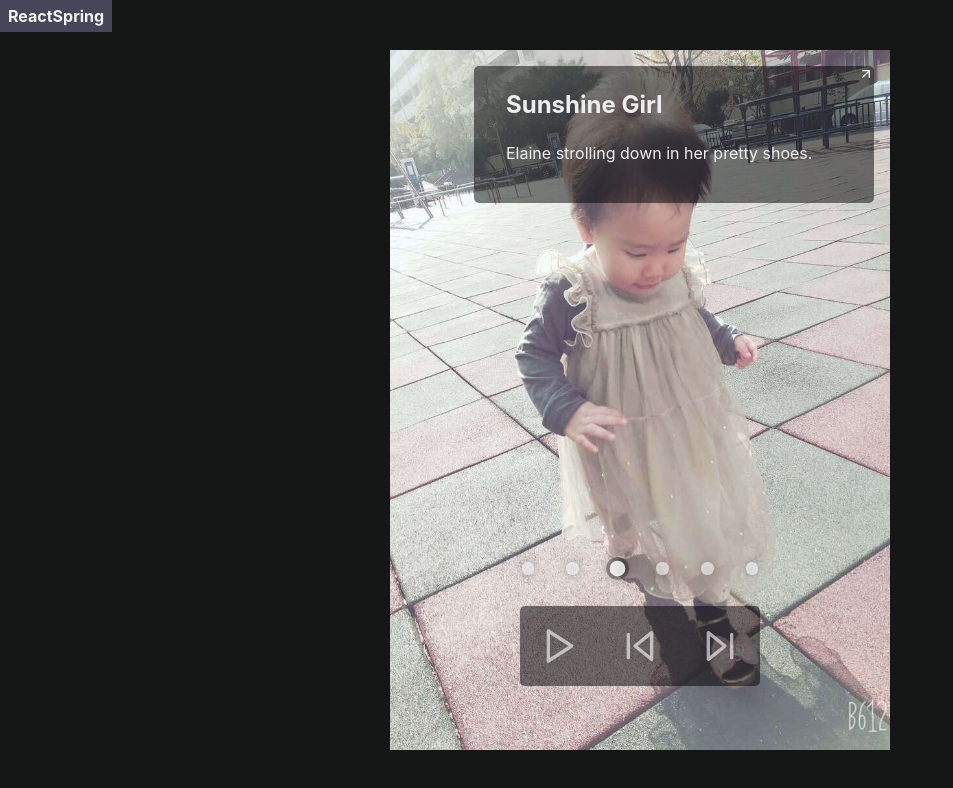
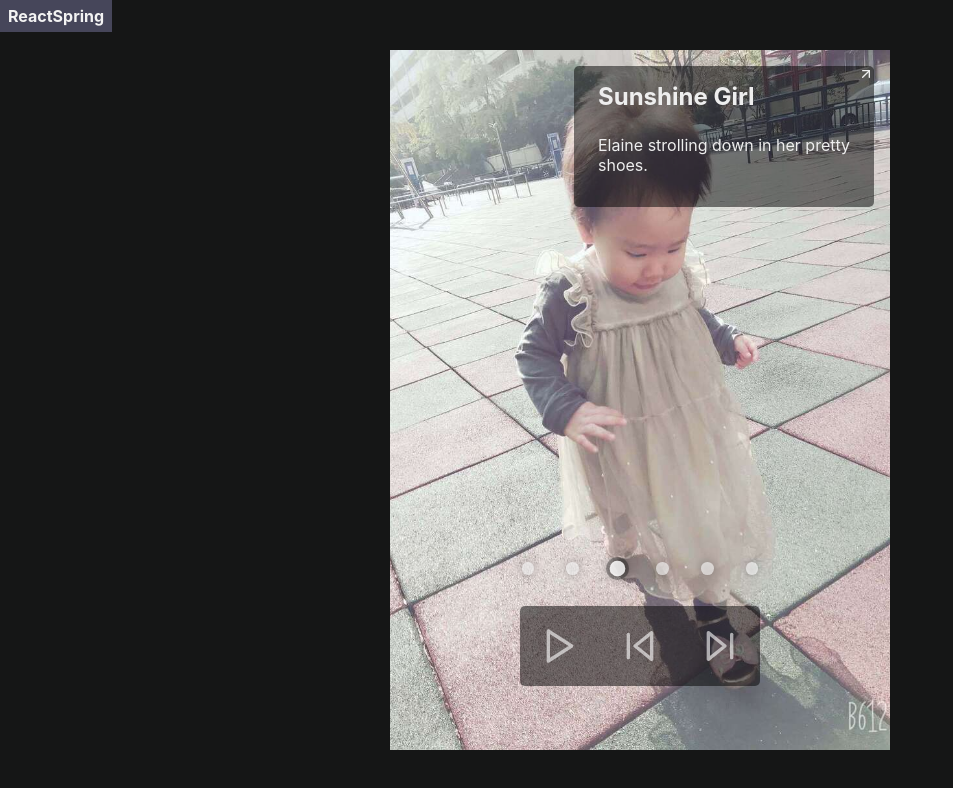
Before and after one commit to sidhlee/react-spring-v9-examples, a React (Create React App) app: page /carousel in a window 1280 px wide. Shown: the top 788 px of the page, without its empty margins (0-953 px from the left). Built offline with nearby package versions, Linux system fonts and the light colour scheme.

Commit message:
Use measure to size the SlideText

```diff
--- a/src/examples/carousel/SlideText.tsx
+++ b/src/examples/carousel/SlideText.tsx
@@ -7,6 +7,7 @@ import {
   StyledSlideText,
   SlideTextButton,
 } from './carousel-styles';
+import { useMeasure } from '../../hooks';
 
 type SlideTextProps = {
   children: React.ReactNode;
@@ -14,12 +15,14 @@ type SlideTextProps = {
 };
 
 const SlideText = ({ children, slideId }: SlideTextProps) => {
-  const [open, setOpen] = useState(false);
-  const ref = useRef<HTMLDivElement>(null!);
+  const [open, setOpen] = useState(true);
+  const [bind, { width, height, left, top }] = useMeasure();
+  const paddedHeight = height + 2 * top;
+  const paddedWidth = width + 2 * left;
 
   const style = useSpring({
-    height: open ? ref.current.offsetHeight : 16,
-    width: open ? ref.current.offsetWidth : 16,
+    height: open ? paddedHeight : 16,
+    width: open ? paddedWidth : 16,
     config: {
       tension: 200,
     },
@@ -34,7 +37,7 @@ const SlideText = ({ children, slideId }: SlideTextProps) => {
   console.log('[SlideText] for', slideId);
   return (
     <StyledSlideText style={style}>
-      <SlideTextContainer ref={ref}>
+      <SlideTextContainer {...bind}>
         <SlideTextButton onClick={() => setOpen(!open)}>
           {open ? <ArrowUpRight size={16} /> : <ArrowDownLeft size={16} />}
         </SlideTextButton>
--- a/src/examples/carousel/carousel-styles.ts
+++ b/src/examples/carousel/carousel-styles.ts
@@ -59,11 +59,11 @@ export const StyledSlideText = styled(animated.div)`
   z-index: 100;
 `;
 
-export const SlideTextContainer = styled('div')`
+export const SlideTextContainer = styled(animated.div)`
   overflow: hidden;
-  padding: 1.5em 2em;
-  width: 400px;
+  width: 300px;
   max-width: 90vw;
+  padding: 1em 1.5em;
 `;
 
 export const Button = styled('button')`
```
